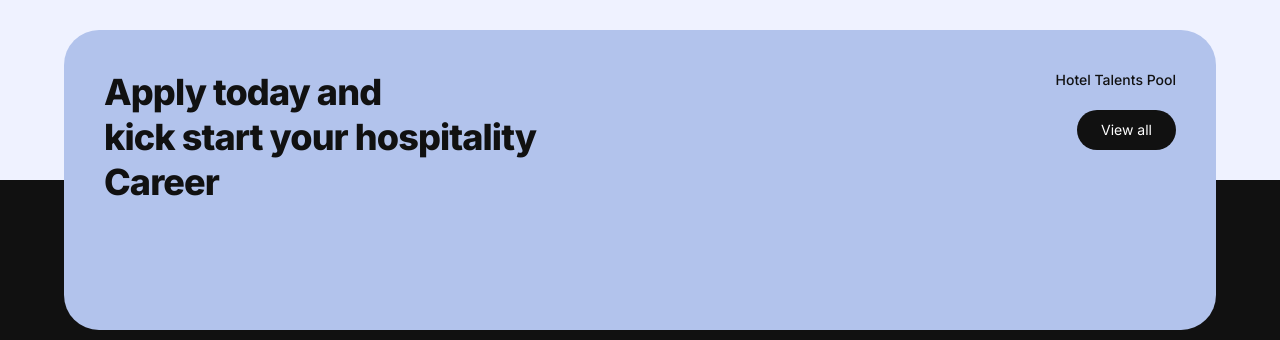
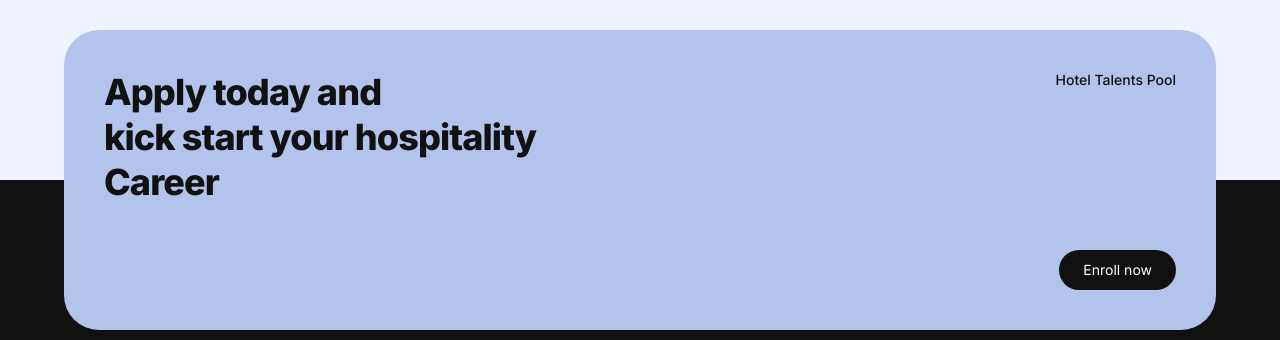
Before and after one commit to mbonikev/hotel_talents_pool, a React (Vite) app: page /#/ in a window 1280 px wide. Shown: the part 3463-3803 px from the top of the page. Built offline with nearby package versions, Linux system fonts and the light colour scheme; what ldrs would draw is missing.

Commit message:
Stalker-commit: src/components/Footer.jsx

```diff
--- a/src/components/Footer.jsx
+++ b/src/components/Footer.jsx
@@ -14,7 +14,7 @@ function Footer() {
                 Apply today and <br /> kick start your hospitality <br /> Career
               </h1>
             </div>
-            <div className="w-[200px] min-w-fit flex flex-col justify-between items-end">
+            <div className="w-[200px] h-full flex flex-col justify-between items-end">
               <h1 className="text-sm font-medium text-[#111111]">
                 Hotel Talents Pool
               </h1>
@@ -22,7 +22,7 @@ function Footer() {
                 className="text-sm mt-[20px] w-fit bg-[#111111] transition active:scale-90 text-white py-2.5 px-6 rounded-full max-lg:hidden"
                 to="/courses"
               >
-                View all
+                Enroll now
               </Link>
             </div>
           </div>
```
